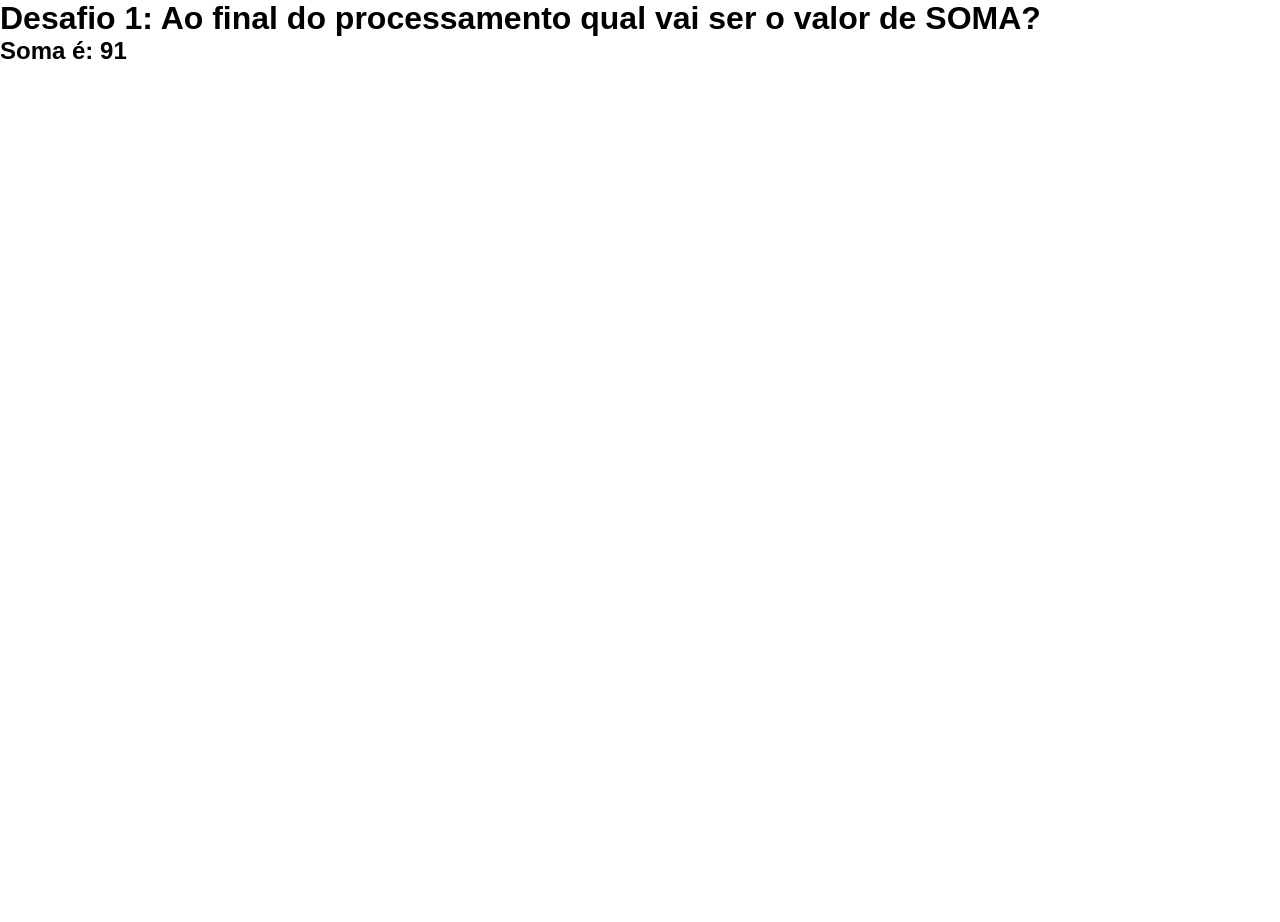
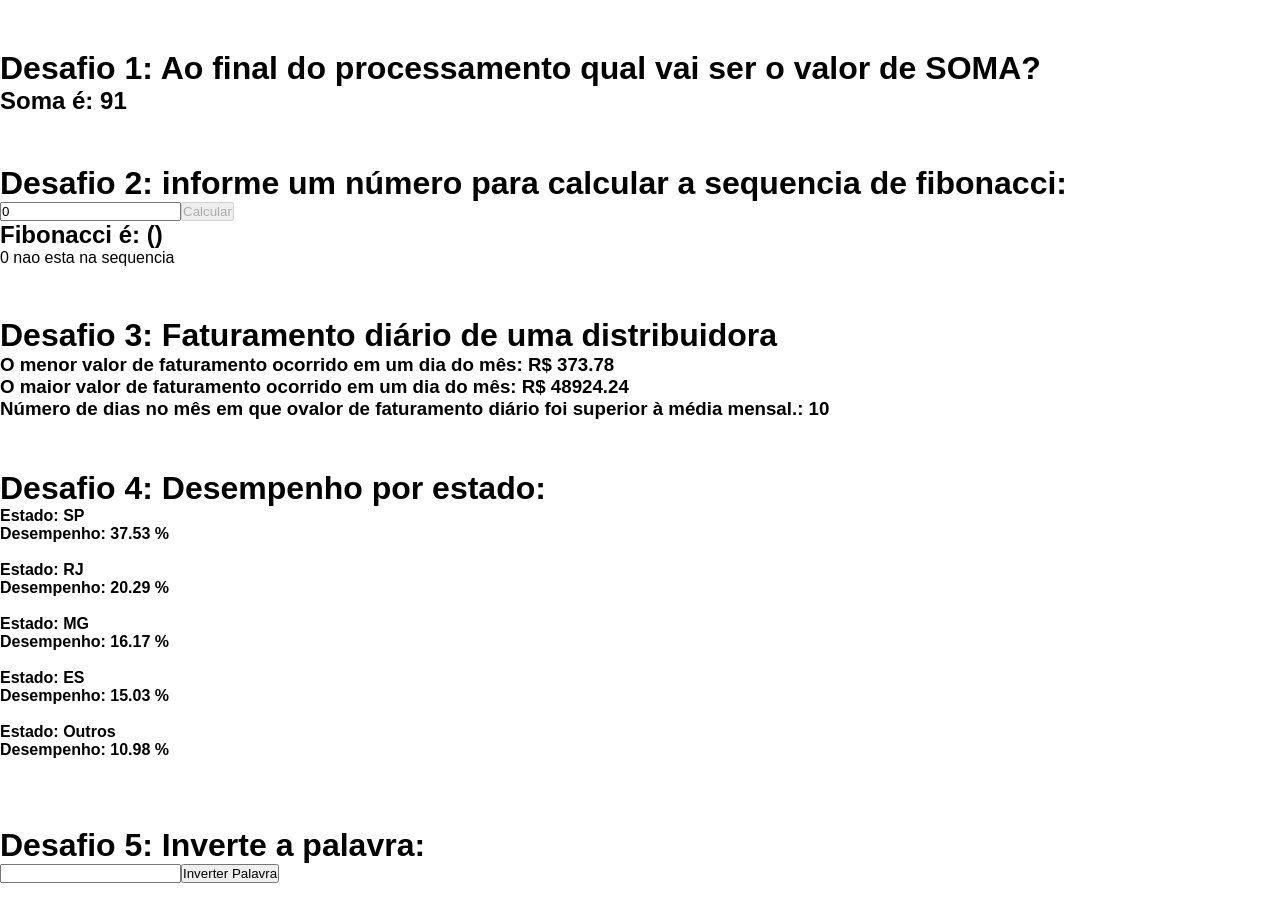
Before and after one commit to vinicius-melo99/targetsistemas-desafio, a React (Vite) app: page / in a window 1280 px wide. Shown: the top 922 px of the page. Before the commit the page ends 800 px from the top, so only its background shows below. Built offline with nearby package versions, Linux system fonts and the light colour scheme.

Commit message:
desafios 2, 3, 4 e 5

```diff
--- a/src/App.tsx
+++ b/src/App.tsx
@@ -1,21 +1,119 @@
-import { useEffect, useState } from 'react';
+import { ChangeEvent, useEffect, useState } from 'react';
 import sum from './functions/sum';
+import fibo from './functions/fibo';
+import calculaFaturamento from './functions/calculaFaturamento';
+import desempenhoPorEstado from './functions/desempenhoPorEstado';
+import reverseWord from './functions/reverseWord';
 
 function App() {
   const [challengeOne, setChallangeOne] = useState<number>();
+  const [number, setNumber] = useState<number>(0);
+  const [fiboResult, setFiboResult] = useState<number[]>();
+  const [dadosFaturamento, setDadosFaturamento] = useState<{
+    menorFaturamento: number;
+    maiorFaturamento: number;
+    maiorQueAMedia: number;
+  }>();
+
+  const [word, setWord] = useState<string>('');
+
+  const [reversedWord, setReversedWord] = useState<string>('');
+
+  const [desempenhoEstado, setdesempenhoEstado] = useState<
+    {
+      stateName: string;
+      performance: number;
+    }[]
+  >();
 
   useEffect(() => {
     const result = sum();
     setChallangeOne(result);
+
+    setDadosFaturamento(calculaFaturamento());
+
+    setdesempenhoEstado(desempenhoPorEstado());
   }, []);
+
+  const handleInputFibo = (e: ChangeEvent<HTMLInputElement>) => {
+    setNumber(Number(e.target.value));
+  };
+
+  const handleButtonCalcFibo = () => {
+    setFiboResult(fibo(number as number));
+  };
+
+  const handleInputWord = (e: ChangeEvent<HTMLInputElement>) => {
+    setWord(e.target.value);
+  };
+
+  const handleButtonReverseWord = () => {
+    setReversedWord(reverseWord(word));
+  };
 
   return (
     <>
-      <div>
+      <div className="challenge-box">
         <h1>
           Desafio 1: Ao final do processamento qual vai ser o valor de SOMA?
         </h1>
         <h2>Soma é: {challengeOne}</h2>
+      </div>
+
+      <div className="challenge-box">
+        <h1>
+          Desafio 2: informe um número para calcular a sequencia de fibonacci:
+        </h1>
+        <input
+          id="fibo"
+          type="number"
+          value={number}
+          onChange={handleInputFibo}
+        />
+        <button disabled={!number} onClick={handleButtonCalcFibo}>
+          Calcular
+        </button>
+        <h2>
+          Fibonacci é: {'('}
+          {fiboResult?.map((num, index) => <span key={index}>{num}, </span>)}
+          {')'}
+        </h2>
+        <p>
+          {fiboResult?.find((num) => num === number)
+            ? `${number} está na sequencia`
+            : `${number} nao esta na sequencia`}
+        </p>
+      </div>
+
+      <div className="challenge-box">
+        <h1>Desafio 3: Faturamento diário de uma distribuidora</h1>
+        <h3>
+          O menor valor de faturamento ocorrido em um dia do mês:{' '}
+          {`R$ ${dadosFaturamento?.menorFaturamento.toFixed(2)}`}
+          <div />O maior valor de faturamento ocorrido em um dia do mês:{' '}
+          {`R$ ${dadosFaturamento?.maiorFaturamento.toFixed(2)}`}
+          <div />
+          Número de dias no mês em que ovalor de faturamento diário foi superior
+          à média mensal.: {dadosFaturamento?.maiorQueAMedia}
+        </h3>
+      </div>
+
+      <div className="challenge-box">
+        <h1>Desafio 4: Desempenho por estado:</h1>
+        {desempenhoEstado?.map((state, index) => (
+          <div key={index}>
+            <h4>Estado: {state.stateName}</h4>
+            <h4>Desempenho: {state.performance.toFixed(2)} %</h4>
+            <br />
+          </div>
+        ))}
+      </div>
+
+      <div className="challenge-box">
+        <h1>Desafio 5: Inverte a palavra:</h1>
+        <input id="word" type="text" value={word} onChange={handleInputWord} />
+        <button onClick={handleButtonReverseWord}>Inverter Palavra</button>
+        <h3>{reversedWord && `A palavra invertida é: ${reversedWord}`}</h3>
       </div>
     </>
   );
--- /dev/null
+++ b/src/functions/calculaFaturamento.ts
@@ -0,0 +1,30 @@
+import data from '../data/dados.json';
+
+export default () => {
+  let dias = 0;
+  let faturamentoSoma = 0;
+  let menorFaturamento = data[0].valor;
+  let maiorFaturamento = 0;
+
+  data.forEach((dado) => {
+    if (dado.valor !== 0) dias += 1;
+    if (dado.valor > maiorFaturamento) maiorFaturamento = dado.valor;
+
+    if (dado.valor < menorFaturamento && dado.valor !== 0) {
+      menorFaturamento = dado.valor;
+    }
+
+    faturamentoSoma += dado.valor;
+  });
+
+  const faturamentoMedia = faturamentoSoma / dias;
+
+  return {
+    menorFaturamento,
+    maiorFaturamento,
+    maiorQueAMedia: data.reduce(
+      (acc, { valor }) => (valor > faturamentoMedia ? acc + 1 : acc),
+      0
+    ),
+  };
+};
--- /dev/null
+++ b/src/functions/desempenhoPorEstado.ts
@@ -0,0 +1,37 @@
+const states = [
+  {
+    state: 'SP',
+    value: 67836.43,
+  },
+  {
+    state: 'RJ',
+    value: 36678.66,
+  },
+  {
+    state: 'MG',
+    value: 29229.88,
+  },
+  {
+    state: 'ES',
+    value: 27165.48,
+  },
+  {
+    state: 'Outros',
+    value: 19849.53,
+  },
+];
+
+export default () => {
+  let sumStates = 0;
+
+  states.forEach((state) => {
+    sumStates += state.value;
+  });
+
+  const desempenho = states.map((state) => ({
+    stateName: state.state,
+    performance: (state.value * 100) / sumStates,
+  }));
+
+  return desempenho;
+};
--- /dev/null
+++ b/src/functions/fibo.ts
@@ -0,0 +1,17 @@
+export default (numberToCalc: number) => {
+  const fibo = [0];
+
+  for (let i = 0; i <= numberToCalc; i++) {
+    let sum = 0;
+
+    if (i === 0) {
+      fibo.push(1);
+      continue;
+    }
+
+    sum += fibo[i] + fibo[i - 1];
+    fibo.push(sum);
+  }
+
+  return fibo;
+};
--- /dev/null
+++ b/src/functions/reverseWord.ts
@@ -0,0 +1,12 @@
+export default (word: string) => {
+  const wordArray = [...word.split('')];
+  console.log(wordArray);
+
+  const reversedWord = [];
+
+  for (let i = wordArray.length; i >= 0; i--) {
+    reversedWord.push(wordArray[i]);
+  }
+
+  return reversedWord.join('');
+};
--- a/src/index.css
+++ b/src/index.css
@@ -4,3 +4,7 @@
   box-sizing: border-box;
   font-family: sans-serif;
 }
+
+.challenge-box {
+  margin: 50px 0;
+}
```
